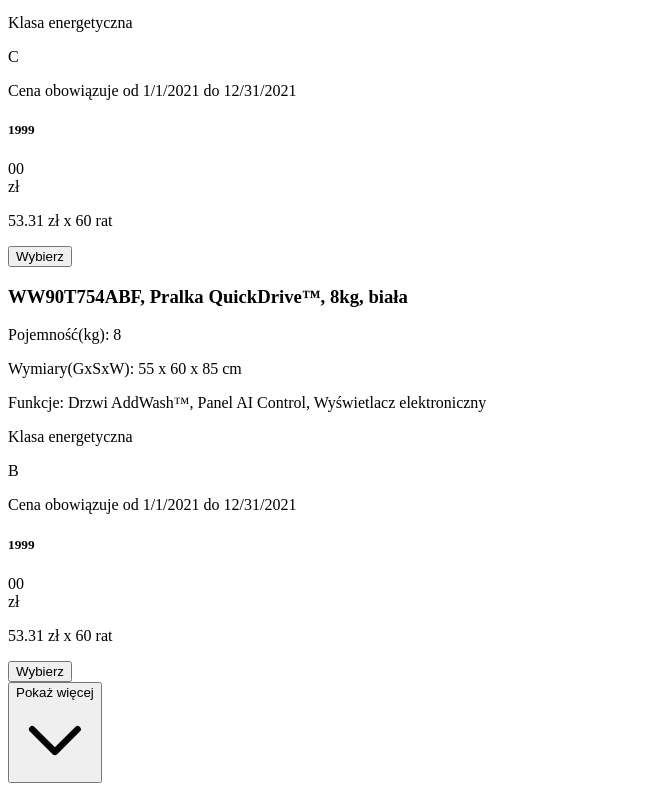
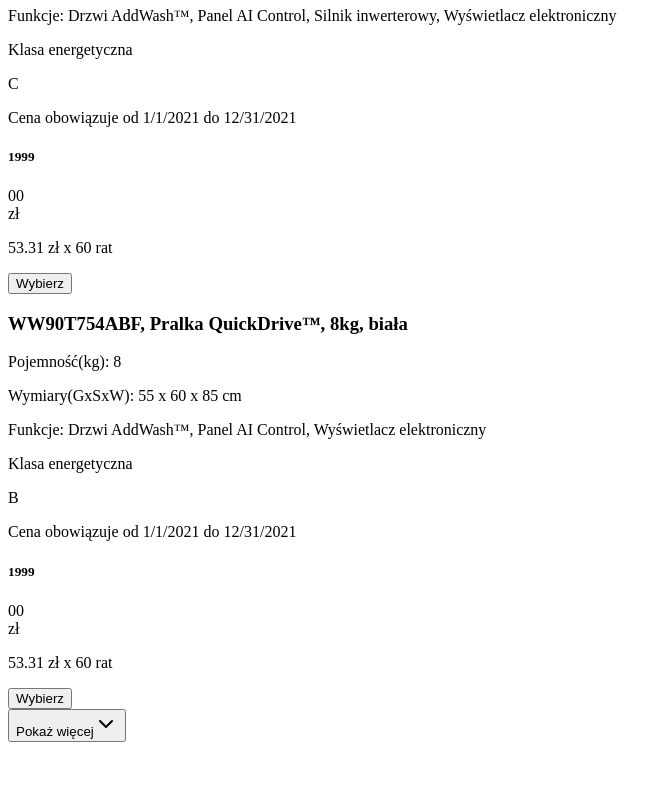
Before and after one commit to pieecia/test, a React (Vite) app: page / in a window 1280 px wide. Shown: the part 1992-2783 px from the top of the page, without its empty margins (0-670 px from the left). After the commit the page ends 2742 px from the top, so only its background shows below. Built offline with nearby package versions, Linux system fonts and the light colour scheme.

Commit message:
refactor: separate components

```diff
--- a/package.json
+++ b/package.json
@@ -30,6 +30,7 @@
     "react": "^18.2.0",
     "react-dom": "^18.2.0",
     "react-error-boundary": "^3.1.4",
+    "react-feather": "^2.0.10",
     "vite-plugin-svgr": "2.4.0"
   },
   "devDependencies": {
--- a/src/components/button/index.tsx
+++ b/src/components/button/index.tsx
@@ -2,10 +2,10 @@
 
 interface ButtonProps extends React.ButtonHTMLAttributes<HTMLButtonElement> {
   variant: 'primary' | 'secondary' | 'tertiary';
-  chevron?: 'down';
+  icon?: React.ReactNode;
 }
 
-export const Button = ({ variant, chevron, value, className, onClick }: ButtonProps) => {
+export const Button = ({ variant, value, className, icon, onClick }: ButtonProps) => {
   return (
     <button
       className={classNames(
@@ -19,19 +19,8 @@
       )}
       onClick={onClick}
     >
-      {value}
-
-      {chevron === 'down' && (
-        <svg
-          className="w-4 h-4"
-          fill="none"
-          stroke="currentColor"
-          viewBox="0 0 24 24"
-          xmlns="http://www.w3.org/2000/svg"
-        >
-          <path strokeLinecap="round" strokeLinejoin="round" strokeWidth={2} d="M19 9l-7 7-7-7" />
-        </svg>
-      )}
+      <span>{value}</span>
+      <span>{icon}</span>
     </button>
   );
 };
--- a/src/components/dropdown/index.tsx
+++ b/src/components/dropdown/index.tsx
@@ -1,6 +1,7 @@
 import { Fragment, useState } from 'react';
 import { Listbox, Transition } from '@headlessui/react';
 import { FiltersContextType, useFilterContext } from '../../contexts/filters';
+import { ChevronDown } from 'react-feather';
 
 export interface DropdownOption {
   name: FiltersContextType['filters'][keyof FiltersContextType['filters']];
@@ -29,7 +30,9 @@
         <div className="relative mt-1">
           <Listbox.Button className="relative w-full cursor-default bg-white py-2 pl-3 pr-10 text-left focus:outline-none focus-visible:border-indigo-500 focus-visible:ring-2 focus-visible:ring-white focus-visible:ring-opacity-75 focus-visible:ring-offset-2 focus-visible:ring-offset-orange-300 sm:text-sm">
             <span className="block truncate">{selectedTitle}</span>
-            <span className="pointer-events-none absolute inset-y-0 right-0 flex items-center pr-2"></span>
+            <span className="pointer-events-none absolute inset-y-0 right-0 flex items-center pr-2">
+              <ChevronDown />
+            </span>
           </Listbox.Button>
           <Transition
             as={Fragment}
--- a/src/components/filters/index.tsx
+++ b/src/components/filters/index.tsx
@@ -1,7 +1,5 @@
 import { Dropdown, DropdownOption } from '../dropdown';
-import { Input } from '../input';
-import { ChangeEvent } from 'react';
-import { useFilterContext } from '../../contexts/filters';
+import { Search } from '../search';
 
 const sortOptions: DropdownOption[] = [
   { name: 'price', title: 'Cena' },
@@ -19,17 +17,10 @@
 const capacityOptions: DropdownOption[] = [{ name: 8 }, { name: 9 }, { name: 10.5 }];
 
 export const Filters = () => {
-  const { query, setQuery } = useFilterContext();
-
-  const handleChange = (event: ChangeEvent<HTMLInputElement>) => {
-    const { value } = event.target;
-    setQuery(value);
-  };
-
   return (
     <div>
       <div className="mb-8 pt-6 flex justify-center">
-        <Input placeholder={'Search'} value={query} onChange={handleChange} />
+        <Search />
       </div>
       <div className="grid grid-cols-4 gap-x-3 mb-4">
         <div>
--- a/src/components/products/index.tsx
+++ b/src/components/products/index.tsx
@@ -2,6 +2,7 @@
 import { ProductCard } from '../cards/Product';
 import { Button } from '../button';
 import { useFilterContext } from '../../contexts/filters';
+import { ChevronDown } from 'react-feather';
 
 export const Products = () => {
   const { filters, query } = useFilterContext();
@@ -51,7 +52,7 @@
         <Button
           variant={'tertiary'}
           value={'Pokaż więcej'}
-          chevron={'down'}
+          icon={<ChevronDown />}
           onClick={() => console.log('some action')}
         />
       </div>
```
Also changed, not shown: 2 other files (tests, documents, lock files or other folders).
